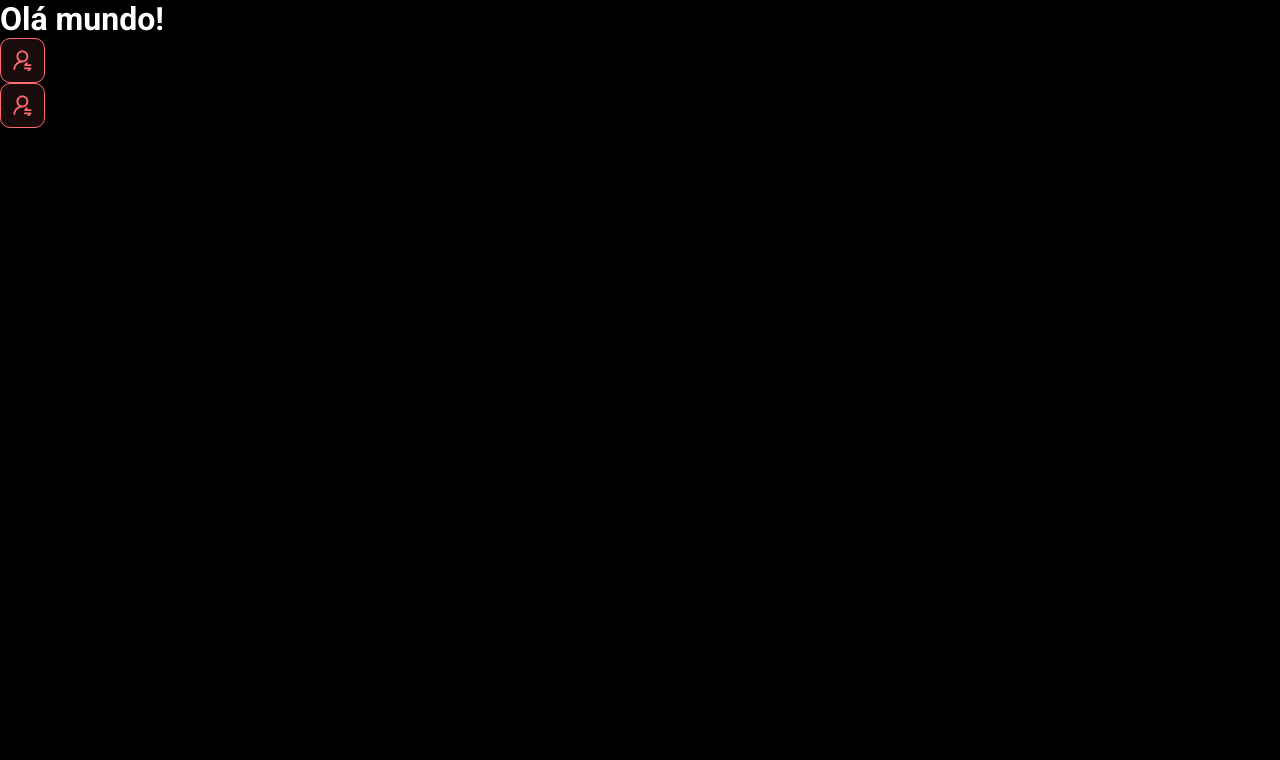
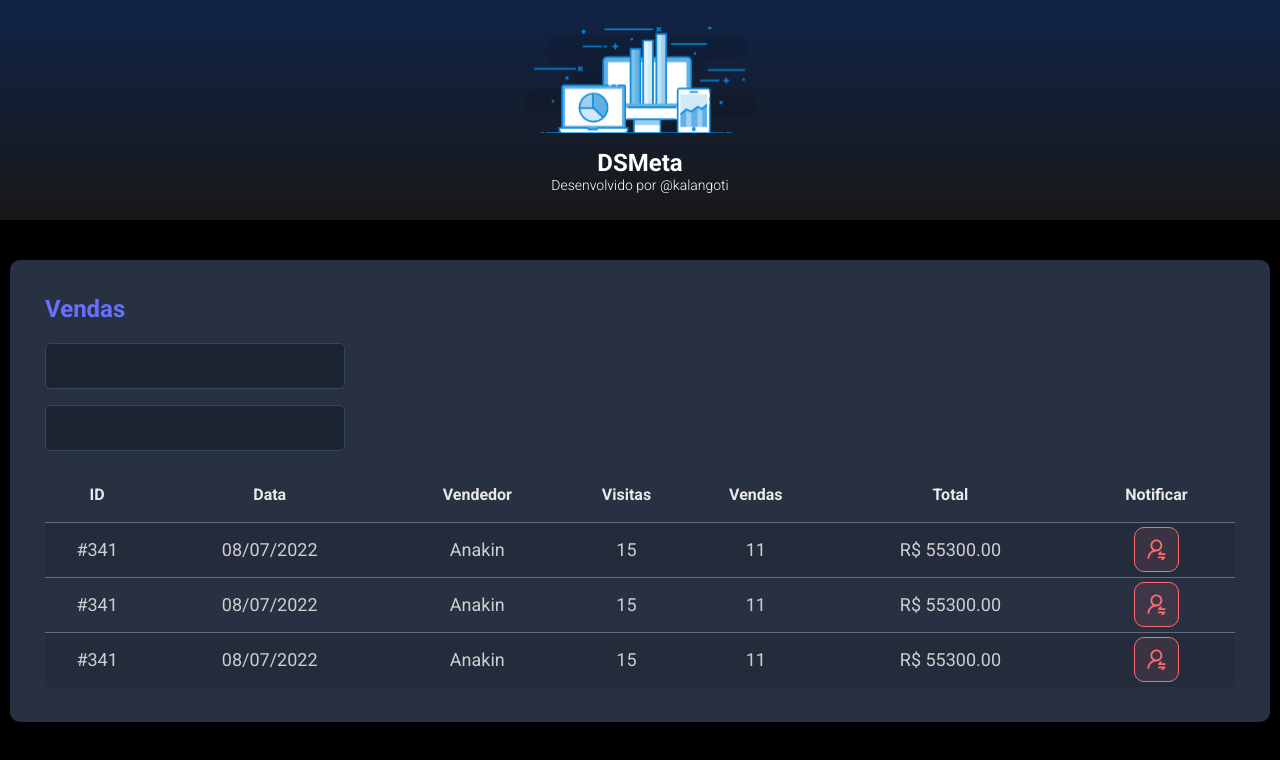
Before and after one commit to kalangoti/sds-dsmeta, a React (Vite) app in the folder frontend/: page / in a window 1280 px wide. Shown: the top 760 px of the page. Built offline with nearby package versions, Linux system fonts and the light colour scheme.

Commit message:
Other components

```diff
--- a/frontend/src/App.tsx
+++ b/frontend/src/App.tsx
@@ -1,11 +1,16 @@
-import NotificationButton from "./components/NotificationButton";
+import Header from "./components/Header";
+import SalesCard from "./components/SalesCard";
 
 function App() {
   return (
     <>
-      <h1>Olá mundo!</h1>
-      <NotificationButton />
-      <NotificationButton />
+      <Header />
+      <main>
+        <section id="sales">
+          <div className="dsmeta-container"></div>
+          <SalesCard />
+        </section>
+      </main>
     </>
   );
 }
--- /dev/null
+++ b/frontend/src/components/Header/index.tsx
@@ -0,0 +1,19 @@
+import logo from "../../assets/img/logo.svg";
+import "./styles.css";
+
+function Header() {
+  return (
+    <header>
+      <div className="dsmeta-logo-container">
+        <img src={logo} alt="DSMeta" />
+        <h1>DSMeta</h1>
+        <p>
+          Desenvolvido por
+          <a href="https://github.com/kalangoti"> @kalangoti</a>
+        </p>
+      </div>
+    </header>
+  );
+}
+
+export default Header;
--- /dev/null
+++ b/frontend/src/components/Header/styles.css
@@ -0,0 +1,27 @@
+header {
+  background: linear-gradient(180deg, #102347 0%, #181818 100%);
+  height: 220px;
+  display: flex;
+  align-items: center;
+  justify-content: center;
+}
+
+.dsmeta-logo-container {
+  display: flex;
+  flex-direction: column;
+  align-items: center;
+}
+
+.dsmeta-logo-container img {
+  width: 235px;
+}
+
+.dsmeta-logo-container h1 {
+  margin-top: 15px;
+  font-size: 24px;
+}
+
+.dsmeta-logo-container p {
+  font-size: 14px;
+  font-weight: 300;
+}
--- /dev/null
+++ b/frontend/src/components/SalesCard/index.tsx
@@ -0,0 +1,77 @@
+import NotificationButton from "../NotificationButton";
+import "./styles.css";
+
+function SalesCard() {
+  return (
+    <div className="dsmeta-card">
+      <h2 className="dsmeta-sales-title">Vendas</h2>
+      <div>
+        <div className="dsmeta-form-control-container">
+          <input className="dsmeta-form-control" type="text" />
+        </div>
+        <div className="dsmeta-form-control-container">
+          <input className="dsmeta-form-control" type="text" />
+        </div>
+      </div>
+
+      <div>
+        <table className="dsmeta-sales-table">
+          <thead>
+            <tr>
+              <th className="show992">ID</th>
+              <th className="show576">Data</th>
+              <th>Vendedor</th>
+              <th className="show992">Visitas</th>
+              <th className="show992">Vendas</th>
+              <th>Total</th>
+              <th>Notificar</th>
+            </tr>
+          </thead>
+          <tbody>
+            <tr>
+              <td className="show992">#341</td>
+              <td className="show576">08/07/2022</td>
+              <td>Anakin</td>
+              <td className="show992">15</td>
+              <td className="show992">11</td>
+              <td>R$ 55300.00</td>
+              <td>
+                <div className="dsmeta-red-btn-container">
+                  <NotificationButton />
+                </div>
+              </td>
+            </tr>
+            <tr>
+              <td className="show992">#341</td>
+              <td className="show576">08/07/2022</td>
+              <td>Anakin</td>
+              <td className="show992">15</td>
+              <td className="show992">11</td>
+              <td>R$ 55300.00</td>
+              <td>
+                <div className="dsmeta-red-btn-container">
+                  <NotificationButton />
+                </div>
+              </td>
+            </tr>
+            <tr>
+              <td className="show992">#341</td>
+              <td className="show576">08/07/2022</td>
+              <td>Anakin</td>
+              <td className="show992">15</td>
+              <td className="show992">11</td>
+              <td>R$ 55300.00</td>
+              <td>
+                <div className="dsmeta-red-btn-container">
+                  <NotificationButton />
+                </div>
+              </td>
+            </tr>
+          </tbody>
+        </table>
+      </div>
+    </div>
+  );
+}
+
+export default SalesCard;
--- /dev/null
+++ b/frontend/src/components/SalesCard/styles.css
@@ -0,0 +1,97 @@
+.dsmeta-card {
+  background-color: #283142;
+  border-radius: 10px;
+  padding: 30px 10px;
+}
+
+.dsmeta-sales-title {
+  color: #676fff;
+  font-size: 24px;
+  margin-bottom: 20px;
+}
+
+.dsmeta-form-control-container {
+  margin-bottom: 16px;
+  max-width: 300px;
+}
+
+.dsmeta-form-control {
+  width: 100%;
+  height: 46px;
+  background-color: #1b2531;
+  border: 1px solid #384459;
+  border-radius: 5px;
+  color: #9aaabe;
+  padding: 0 20px;
+  font-size: 18px;
+}
+
+.dsmeta-sales-table {
+  width: 100%;
+  border-spacing: 0;
+  border-collapse: collapse;
+}
+
+.dsmeta-sales-table thead {
+  height: 55px;
+  font-size: 16px;
+  color: #e9e9e9;
+  font-weight: 700;
+}
+
+.dsmeta-sales-table tbody {
+  font-size: 14px;
+  font-weight: 400;
+  color: #cfcfcf;
+  text-align: center;
+}
+
+.dsmeta-sales-table tbody tr {
+  height: 74px;
+  border-top: 1px solid #5f6e82;
+}
+
+.dsmeta-sales-table tbody tr:hover > td {
+  background-color: #384459;
+}
+
+.dsmeta-sales-table tbody tr:nth-child(odd) {
+  background-color: #242c3b;
+}
+
+.dsmeta-red-btn-container {
+  display: flex;
+  justify-content: center;
+}
+
+.show576 {
+  display: none;
+}
+
+.show992 {
+  display: none;
+}
+
+@media (min-width: 576px) {
+  .show576 {
+    display: table-cell;
+  }
+
+  .dsmeta-card {
+    padding: 35px;
+  }
+
+  .dsmeta-sales-table tbody tr {
+    height: 55px;
+  }
+
+  .dsmeta-sales-table tbody {
+    font-size: 18px;
+  }
+}
+
+@media (min-width: 992px) {
+  .show992 {
+    display: table-cell;
+  }
+}
--- a/frontend/src/index.css
+++ b/frontend/src/index.css
@@ -20,40 +20,6 @@
   text-decoration: none;
 }
 
-header {
-  background: linear-gradient(180deg, #102347 0%, #181818 100%);
-  height: 220px;
-  display: flex;
-  align-items: center;
-  justify-content: center;
-}
-
-.dsmeta-logo-container {
-  display: flex;
-  flex-direction: column;
-  align-items: center;
-}
-
-.dsmeta-logo-container img {
-  width: 235px;
-}
-
-.dsmeta-logo-container h1 {
-  margin-top: 15px;
-  font-size: 24px;
-}
-
-.dsmeta-logo-container p {
-  font-size: 14px;
-  font-weight: 300;
-}
-
-.dsmeta-card {
-  background-color: #283142;
-  border-radius: 10px;
-  padding: 30px 10px;
-}
-
 .dsmeta-container {
   width: 100%;
   max-width: 900px;
@@ -63,95 +29,3 @@
 #sales {
   padding: 40px 10px;
 }
-
-.dsmeta-sales-title {
-  color: #676fff;
-  font-size: 24px;
-  margin-bottom: 20px;
-}
-
-.dsmeta-form-control-container {
-  margin-bottom: 16px;
-  max-width: 300px;
-}
-
-.dsmeta-form-control {
-  width: 100%;
-  height: 46px;
-  background-color: #1b2531;
-  border: 1px solid #384459;
-  border-radius: 5px;
-  color: #9aaabe;
-  padding: 0 20px;
-  font-size: 18px;
-}
-
-.dsmeta-sales-table {
-  width: 100%;
-  border-spacing: 0;
-  border-collapse: collapse;
-}
-
-.dsmeta-sales-table thead {
-  height: 55px;
-  font-size: 16px;
-  color: #e9e9e9;
-  font-weight: 700;
-}
-
-.dsmeta-sales-table tbody {
-  font-size: 14px;
-  font-weight: 400;
-  color: #cfcfcf;
-  text-align: center;
-}
-
-.dsmeta-sales-table tbody tr {
-  height: 74px;
-  border-top: 1px solid #5f6e82;
-}
-
-.dsmeta-sales-table tbody tr:hover > td {
-  background-color: #384459;
-}
-
-.dsmeta-sales-table tbody tr:nth-child(odd) {
-  background-color: #242c3b;
-}
-
-.dsmeta-red-btn-container {
-    display: flex;
-    justify-content: center;
-}
-
-.show576 {
-    display: none;
-}
-
-.show992 {
-    display: none;
-}
-
-@media (min-width: 576px) {
-    .show576 {
-        display: table-cell;
-    }
-
-    .dsmeta-card {
-        padding: 35px;
-    }
-
-    .dsmeta-sales-table tbody tr {
-        height: 55px;
-    }
-
-    .dsmeta-sales-table tbody {
-        font-size: 18px;
-    }
-}
-
-@media (min-width: 992px) {
-    .show992 {
-        display: table-cell;
-    }
-}
```
Also changed, not shown: frontend/src/assets/img/logo.svg (added), frontend/src/components/NotificationButton/styles.css (indentation only).
